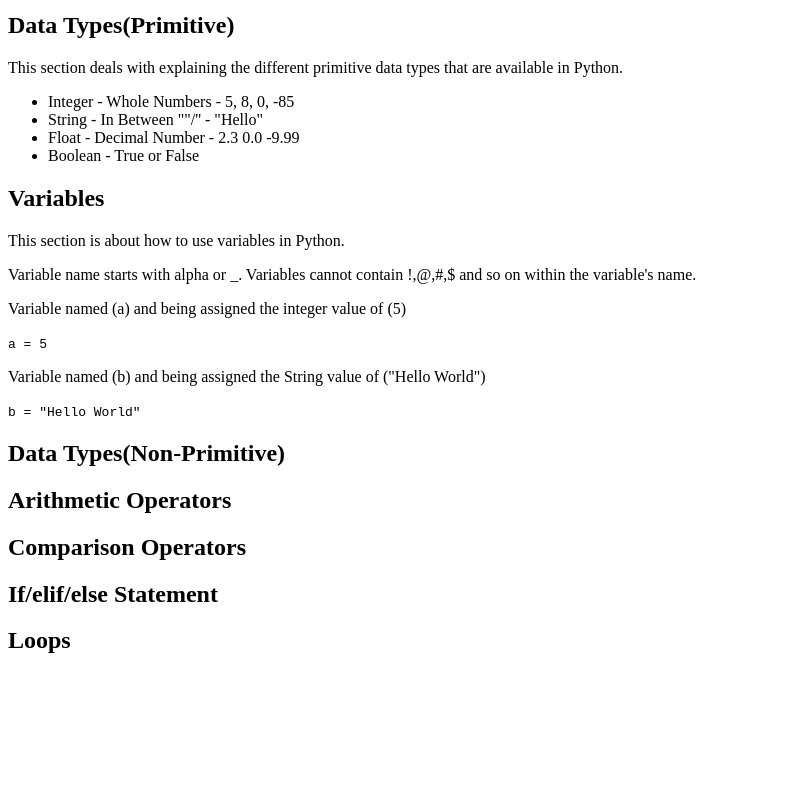
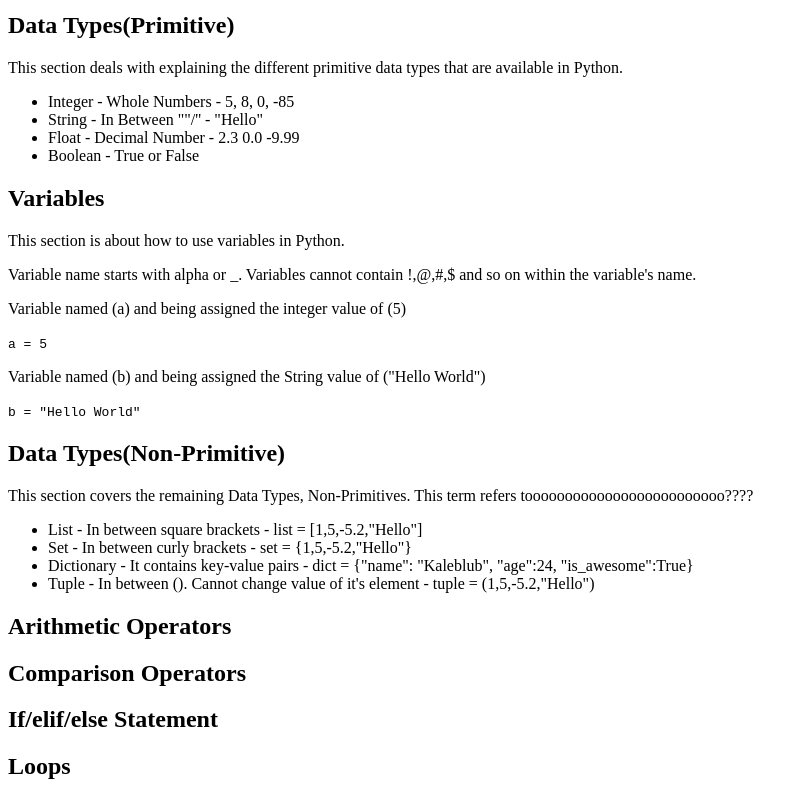
Before and after one commit to kaleblub/freeCodeCamp-Technical-Documentation-Page, a plain HTML site: page index.html in a window 1280 px wide. Shown: the part 417-1217 px from the top of the page, without its empty margins (0-808 px from the left). Before the commit the page ends 1091 px from the top, so only its background shows below. Drawn offline with Linux system fonts and the light colour scheme.

Commit message:
Added a basic explanation of the varius Non-Primitive Data Types available with Python, such as lists, sets, dictionaries, and tuples.

```diff
--- a/index.html
+++ b/index.html
@@ -68,6 +68,13 @@
     </section>
     <section class="main-section" id="Data_Types(Non-Primitive)">
       <h1>Data Types(Non-Primitive)</h1>
+      <p>This section covers the remaining Data Types, Non-Primitives. This term refers tooooooooooooooooooooooooo????</p>
+      <ul>
+        <li>List  -  In between square brackets  -  list = [1,5,-5.2,"Hello"]</li>
+        <li>Set  -  In between curly brackets  -  set = {1,5,-5.2,"Hello"}</li>
+        <li>Dictionary  -  It contains key-value pairs  -  dict = {"name": "Kaleblub", "age":24, "is_awesome":True}</li>
+        <li>Tuple  -  In between (). Cannot change value of it's element  -  tuple = (1,5,-5.2,"Hello")</li>
+      </ul>
     </section>
     <section class="main-section" id="Arithmetic_Operators">
       <h1>Arithmetic Operators</h1>
```
